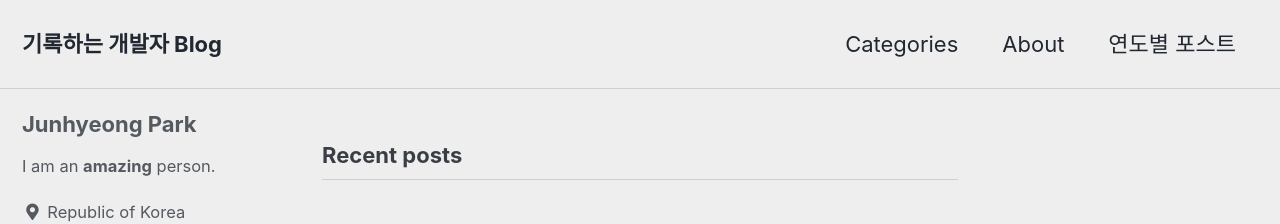
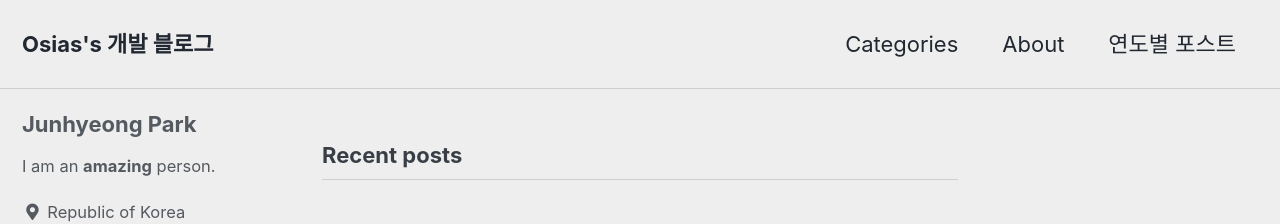
Before and after one commit to osias10/osias10.github.com, a Jekyll site: the page built from index.html, in a window 1280 px wide. Shown: the top 224 px of the page. Built offline with Jekyll 4.4.1, drawn with Linux system fonts in a browser that asks for light colours; cached includes are drawn as plain includes; the list of posts is cut into pages by our own code; part of the change alters nothing that is shown.

Commit message:
설정 수정

```diff
--- a/_config.yml
+++ b/_config.yml
@@ -26,7 +26,7 @@ baseurl                  : # the subpath of your site, e.g. "/blog"
 repository               : "osias10/osias10.github.com" # GitHub username/repo-name e.g. "mmistakes/minimal-mistakes"
 teaser                   : # path of fallback teaser image, e.g. "/assets/images/500x300.png"
 logo                     : # path of logo image to display in the masthead, e.g. "/assets/images/88x88.png"
-masthead_title           : "기록하는 개발자 Blog" # overrides the website title displayed in the masthead, use " " for no title
+masthead_title           : "Osias's 개발 블로그" # overrides the website title displayed in the masthead, use " " for no title
 # breadcrumbs            : false # true, false (default)
 words_per_minute         : 200
 comments:
@@ -70,19 +70,19 @@ yandex_site_verification :
 naver_site_verification  :
 
 # Social Sharing
-twitter:
-  username               :
-facebook:
-  username               :
-  app_id                 :
-  publisher              :
-og_image                 : # Open Graph/Twitter default site image
+#twitter:
+#  username               :
+#facebook:
+#  username               :
+#  app_id                 :
+#  publisher              :
+#og_image                 : # Open Graph/Twitter default site image
 # For specifying social profiles
 # - https://developers.google.com/structured-data/customize/social-profiles
-social:
-  type                   : # Person or Organization (defaults to Person)
-  name                   : # If the user or organization name differs from the site's name
-  links: # An array of links to social media profiles
+#social:
+#  type                   : # Person or Organization (defaults to Person)
+#  name                   : # If the user or organization name differs from the site's name
+#  links: # An array of links to social media profiles
 
 # Analytics
 analytics:
```
